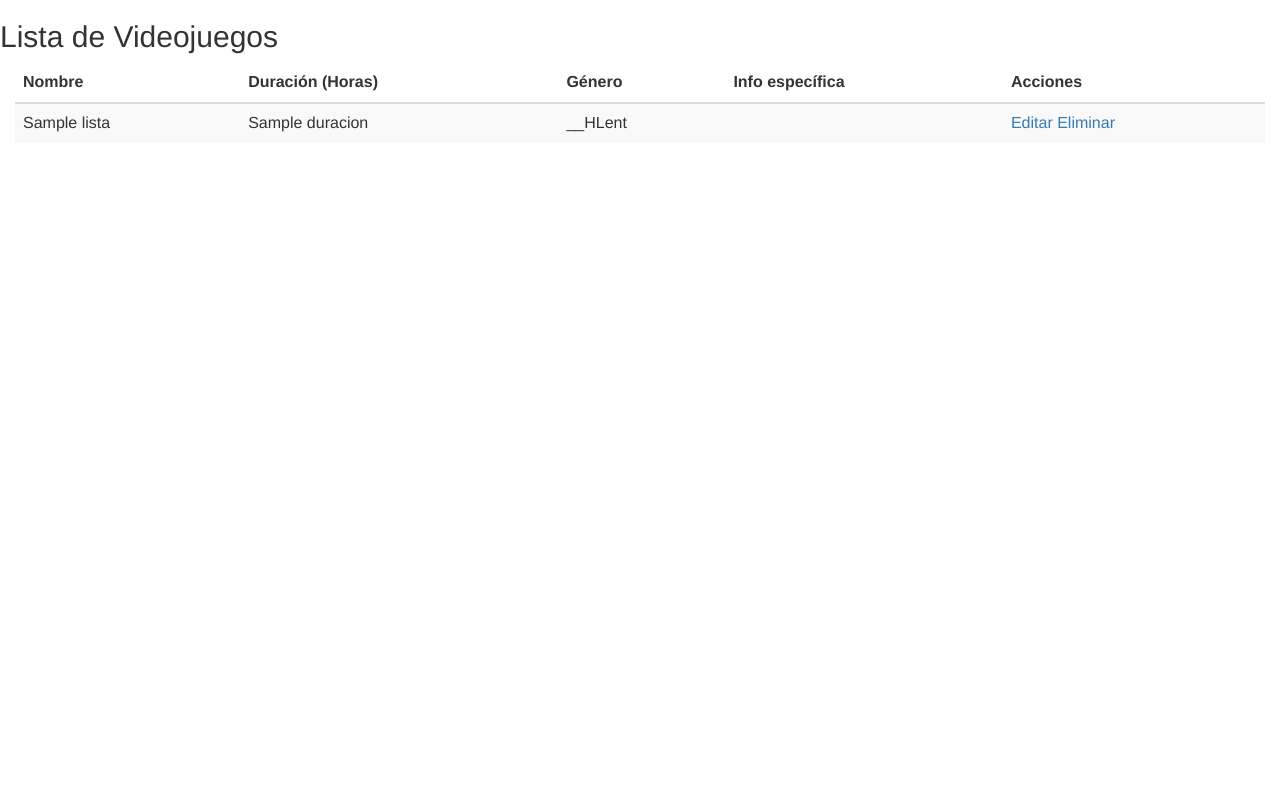
After one commit to almama08/ProyectoAlmama, a PHP site: template views/listar.php in a window 1280 px wide. The commit adds this page. Run offline with PHP 8.4, Linux system fonts and the light colour scheme; the template is opened without the code that fills it: most values are stand-ins (such as "Sample title", 1, 10 or a date in 2020).

Commit message:
Modificación del index por error al no haber controller de usuario aún, creación inicial de clase Gestor y vista listar

```diff
--- a/index.php
+++ b/index.php
@@ -3,7 +3,6 @@
 
     $gestor=new Gestor();
     $videojuegoController=new VideojuegoController($gestor);
-    $usuarioController=new UsuarioController($gestor);
 
     $accion=$_GET['accion'] ?? "index";
 
--- /dev/null
+++ b/views/listar.php
@@ -0,0 +1,47 @@
+<html>
+    <head>
+        <title>Lista de videojuegos</title>
+        <meta charset="utf-8">
+        <link rel="stylesheet" href="http://maxcdn.bootstrapcdn.com/bootstrap/3.3.6/css/bootstrap.min.css">
+        <script src="http://maxcdn.bootstrapcdn.com/bootstrap/3.3.6/js/bootstrap.min.js"></script>
+    </head>
+    <body>
+        <h2>Lista de Videojuegos</h2>
+
+        <div class="container-fluid">
+            <table class="table table-striped">
+                <thead>
+                    <tr>
+                        <th>Nombre</th>
+                        <th>Duración (Horas)</th>
+                        <th>Género</th>
+                        <th>Info específica</th>
+                        <th>Acciones</th>
+                    </tr>
+                </thead>
+                <tbody>
+                    <?php foreach($lista as $juego): ?>
+                    <tr>
+                        <td><?= $juego->getNombre() ?></td>
+                        <td><?= $juego->getDuracion() ?></td>
+                        <td><?= get_class($juego) ?></td>
+                        <td>
+                            <?php
+                                if($juego instanceof Accion){
+                                    echo "<strong>Armas:</strong> " . $juego->getTipoArmas();
+                                }elseif($juego instanceof Terror){
+                                    echo "<strong>Terror:</strong> " . $juego->getTipoTerror();
+                                }
+                            ?>
+                        </td>
+                        <td>
+                            <a href="index.php?accion=editar&id=<?= $juego->getId() ?>">Editar</a>
+                            <a href="index.php?accion=eliminar&id=<?= $juego->getId() ?>" onclick="return confirm('Eliminar este videojuego?')">Eliminar</a>
+                        </td>
+                    </tr>
+                    <?php endforeach; ?>
+                </tbody>
+            </table>
+        </div>
+    </body>
+</html>
```
Also changed, not shown: models/Gestor.php (added, +36 -0 lines).
